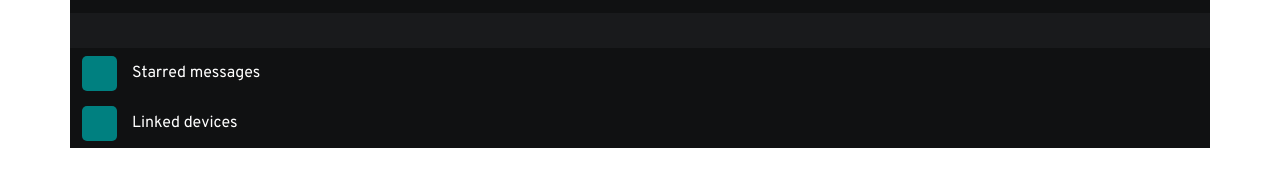
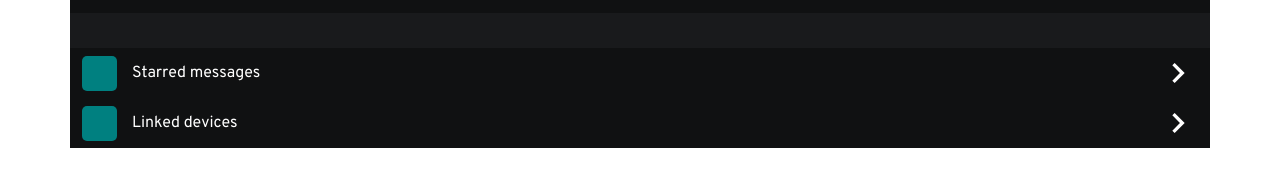
Before and after one commit to trale-org/trale-web-app, an Angular app: page /settings in a window 1280 px wide. Shown: the part 145-332 px from the top of the page. Built offline with nearby package versions, Linux system fonts and the light colour scheme.

Commit message:
add spacer; add chevron to menu item;

```diff
--- a/src/app/settings/settings-utils/settings-menu-item/settings-menu-item.component.html
+++ b/src/app/settings/settings-utils/settings-menu-item/settings-menu-item.component.html
@@ -13,5 +13,13 @@
       {{name}}
     </div>
 
+    <!-- Spacer -->
+    <div style="flex: 1 1 auto;"></div>
+
+    <!-- Arrow -->
+    <div>
+      <img src="assets/icons/chevron_right.svg" alt="Icon not found" style="height: 40px;">
+    </div>
+
   </div>
 </div>
```
